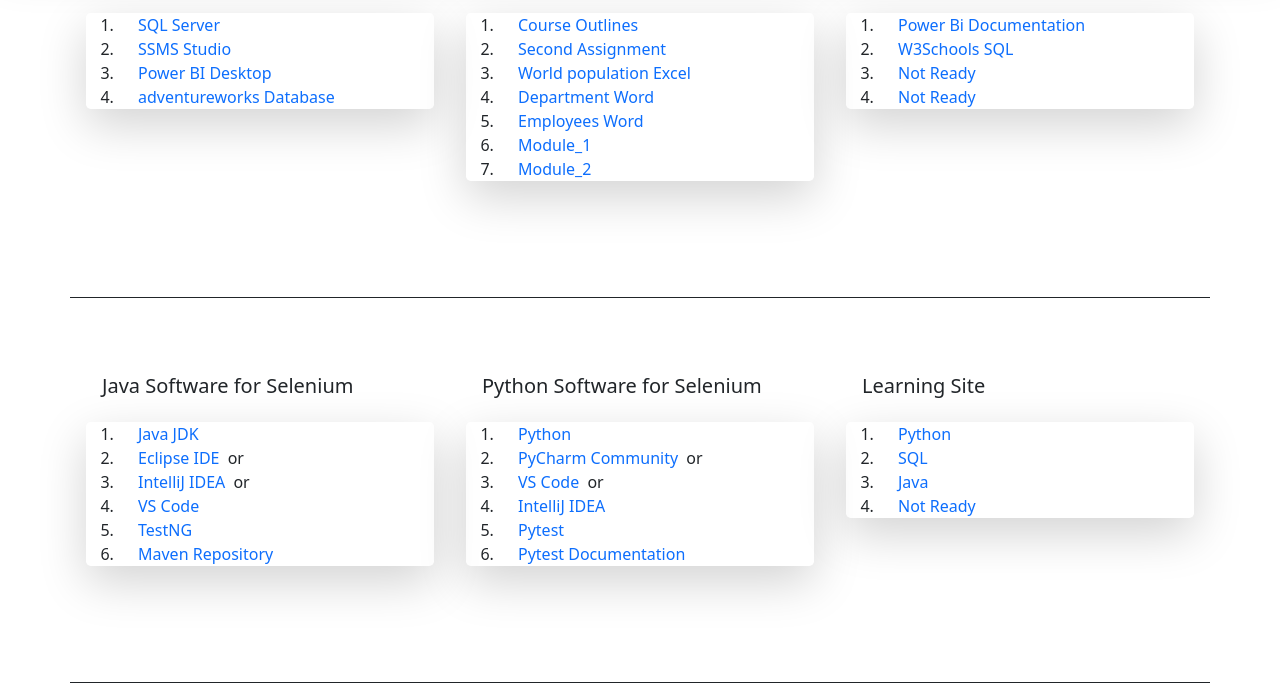
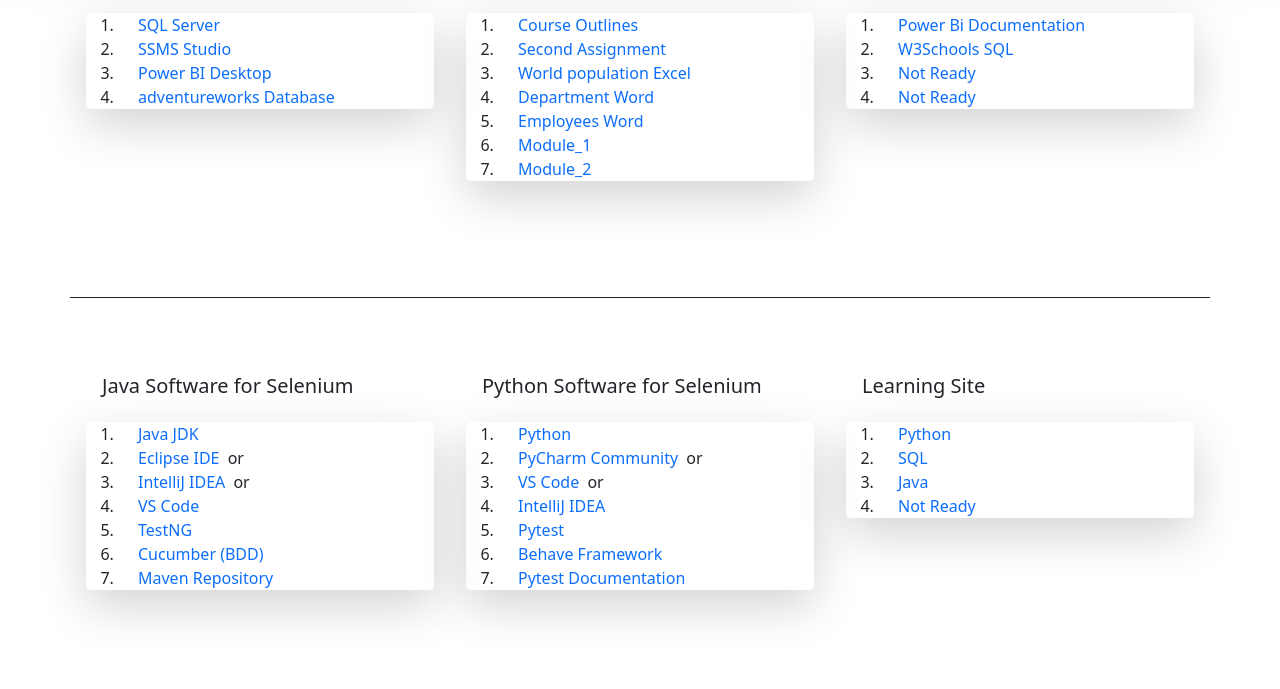
Before and after one commit to Ali332147/liveksi, a plain HTML site: page index.html in a window 1280 px wide. Shown: the part 111-800 px from the top of the page. Drawn offline with nearby package versions, Linux system fonts and the light colour scheme; a script that the page names is missing.

Commit message:
behave added

```diff
--- a/index.html
+++ b/index.html
@@ -220,6 +220,13 @@
                             </li>
                             <li class="">
                                 <a class="text-bg-danger ms-3
+                                fw-bolde p-1 rounded-3 text-decoration-none" href="https://cucumber.io/docs/installation/"
+                                target="_blank"
+                                class="list-group-item "> Cucumber (BDD)
+                            </a>
+                             </li>
+                            <li class="">
+                                <a class="text-bg-danger ms-3
                                 fw-bolde p-1 rounded-3 text-decoration-none" href="https://mvnrepository.com/"
                                 target="_blank"
                                 class="list-group-item "> Maven Repository
@@ -279,6 +286,14 @@
                                 target="_blank"
                                 class="list-group-item ">Pytest</a>
                              </li>
+                             <li class="">
+                                <a class="text-bg-danger ms-3
+                                fw-bolde p-1 rounded-3 text-decoration-none" href="https://behave.readthedocs.io/en/stable/install.html"
+                                title="Click Me"
+                                target="_blank"
+                                class="list-group-item ">Behave Framework</a>
+                             </li>
+
                              <li class="">
                                 <a class="text-bg-danger ms-3
                                 fw-bolde p-1 rounded-3 text-decoration-none" href="https://docs.pytest.org/en/7.1.x/contents.html"
@@ -450,8 +465,10 @@
     <!-- section footer start-->
     <footer class="bg-light">
         <div class="container text-center">
-            <p class="mb-0 py-3 fs-5">All Rights Reserved @ Jaber Ali
-                <a class="text-danger" href="https://ali332147.github.io/My-CV-File/" target="_blan"></a>
+            <p class="mb-0 py-3 fs-5">
+                <a class="text-dark text-decoration-none" href="image/JABER_ALI_RESUME.docx" target="_blank">
+                    All Rights Reserved @ Jaber Ali , 2024
+                </a>
             </p>
         </div>
     </footer>
```
Also changed, not shown: index.min.html (+1 -1 lines), 1 other file.
